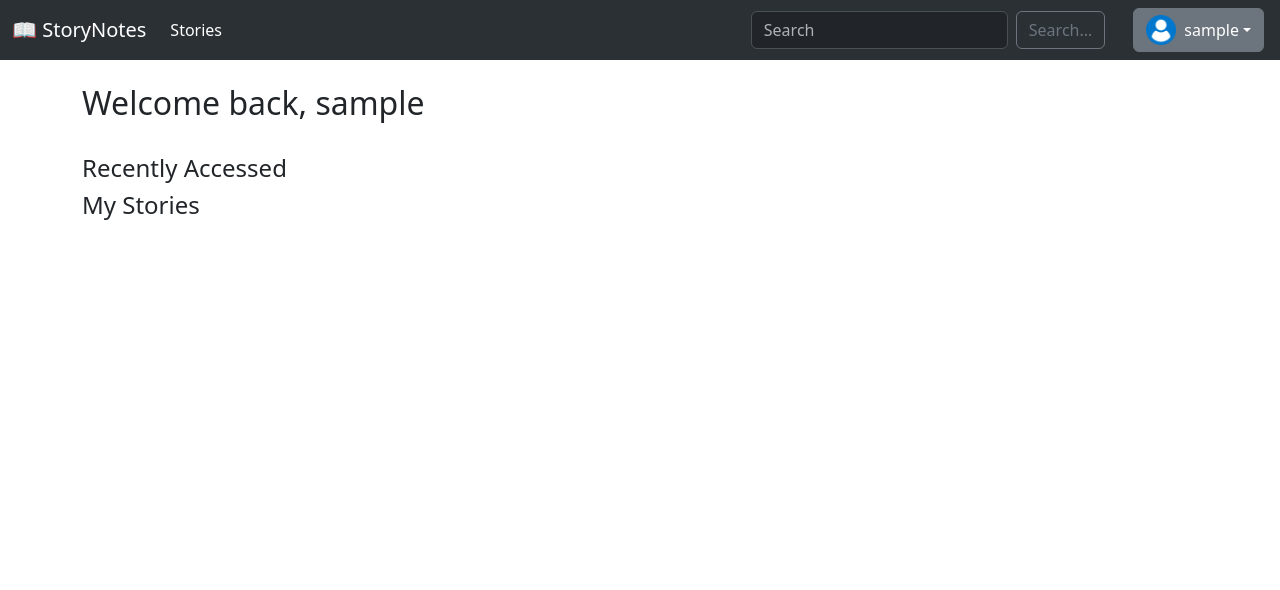
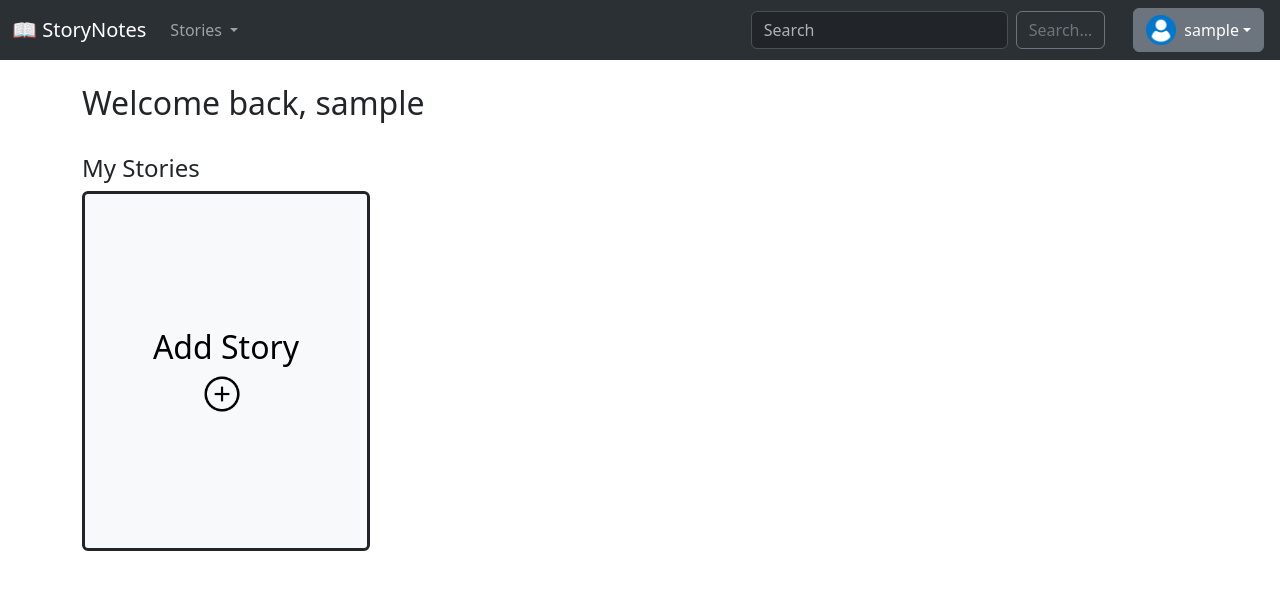
Before and after one commit to jstnn818/storyfollower, a Django app: page / in a window 1280 px wide. Shown: the top 590 px of the page. Run offline with Django 4.2, Linux system fonts and the light colour scheme; the visitor is signed in with stand-in values (Sample User, id 1); data that the repository does not hold is empty.

Commit message:
Home Page Update

```diff
--- a/stories/templates/stories/home.html
+++ b/stories/templates/stories/home.html
@@ -1,9 +1,11 @@
 {% extends "base.html" %}
+{% load static %}
 {% block title %} Home {% endblock %}
 {% block content %}
 
 <h2> Welcome back, {{ user.username }}</h2>
 <br>
+{% if story_list %}
     <h4> Recently Accessed </h4>
     <div class="row row-cols-1 row-cols-md-4 g-5">
     {% for story in recent_list %}
@@ -25,14 +27,27 @@
     {% endfor %}
     </div>
     <br><br>
+{% endif %}
 <h4> My Stories </h4>
+{% if story_list %}
     {% include "item_list.html" with item_list=story_list item_page='story-page'%}
-
     {% if story_list_length > 8 %}
         <br>
         <div class="text-center">
             <a href="{% url 'story-list-all' %}" class="btn btn-primary" > See All </a>
         </div>
     {% endif %}
+{% else %}
+    <div class="row row-cols-1 row-cols-md-4 g-5">
+        <div class="col">
+            <a href="{% url 'add-story' %}" class="btn btn-light d-flex align-items-center justify-content-center border border-dark border-3" style="width: 18rem; height: 360px;">
+                <div>
+                    <h2> Add Story </h2>
+                    <img src="{% static 'add_icon.png' %}" alt="Add Icon" width="40" height="40" class="me-2">
+                </div>
+            </a>
+        </div>
+    </div>
 
+{% endif %}
 {% endblock %}
--- a/templates/navbar.html
+++ b/templates/navbar.html
@@ -15,8 +15,15 @@
     <div class="collapse navbar-collapse" id="navbarSupportedContent">
       <ul class="navbar-nav me-auto mb-2 mb-lg-0">
 
-        <li class="nav-item">
-          <a class="nav-link active" aria-current="page" href="{% url 'story-list-all' %}?sort=title">Stories</a>
+        <li class="nav-item dropdown">
+          <a class="nav-link dropdown-toggle" href="#" id="navbarDropdown" role="button" data-bs-toggle="dropdown" aria-expanded="false">
+            Stories
+          </a>
+          <ul class="dropdown-menu" aria-labelledby="navbarDropdown">
+            <li><a class="dropdown-item" href="{% url 'story-list-all' %}?sort=title"> Story List </a></li>
+            <li><hr class="dropdown-divider"></li>
+            <li><a class="dropdown-item" href="{% url 'add-story' %}"> Add Story </a></li>
+          </ul>
         </li>
       </ul>
 
```
Also changed, not shown: members/templates/authenticate/access_denied.html (+8 -1 lines), static/add_icon.png (added). Lines whose indentation alone changed are shown as unchanged.
